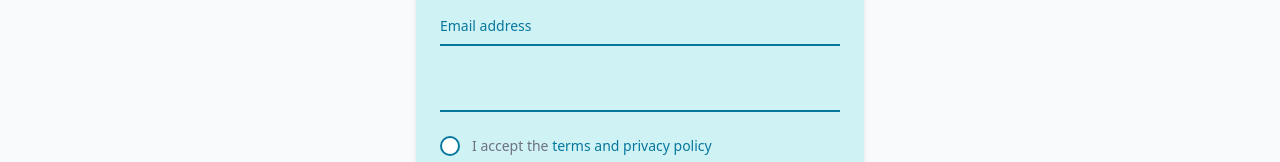
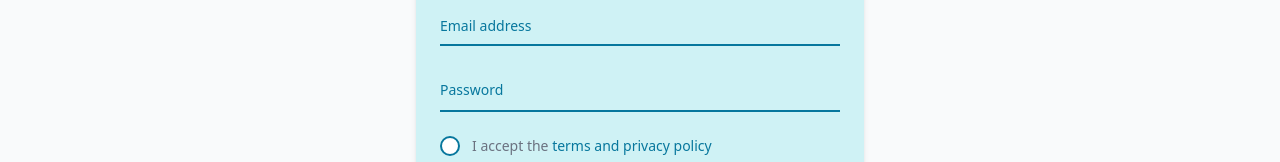
Before and after one commit to bryliantivan/Litbrew, a React (Vite) app: page /login in a window 1280 px wide. Shown: the part 334-496 px from the top of the page. Built offline with nearby package versions, Linux system fonts and the light colour scheme.

Commit message:
revisi login password

```diff
--- a/src/pages/Login.jsx
+++ b/src/pages/Login.jsx
@@ -101,14 +101,14 @@ const Login = () => {
                         </label>
                     </div>
 
-                    <div className="flex items-start mb-4">
+                    <div className="flex items-start text-[#07779D] mb-4">
                         <input
                             type="password"
                             value={password}
                             onChange={(e) => setPassword(e.target.value)}
                             id="password"
-                            className="block py-2.5 px-0 w-full text-sm text-gray-900 bg-transparent border-0 border-b-2 border-[#07779D] focus:outline-none focus:ring-0 focus:border-[#07779D] peer"
-                            placeholder=" "
+                            className="block py-2.5 px-0 w-full text-sm text-[#07779D] bg-transparent border-0 border-b-2 border-[#07779D] focus:outline-none focus:ring-0 focus:border-[#07779D] peer placeholder-[#07779D]"
+                            placeholder="Password"
                             required
                         />
                         <label
```
